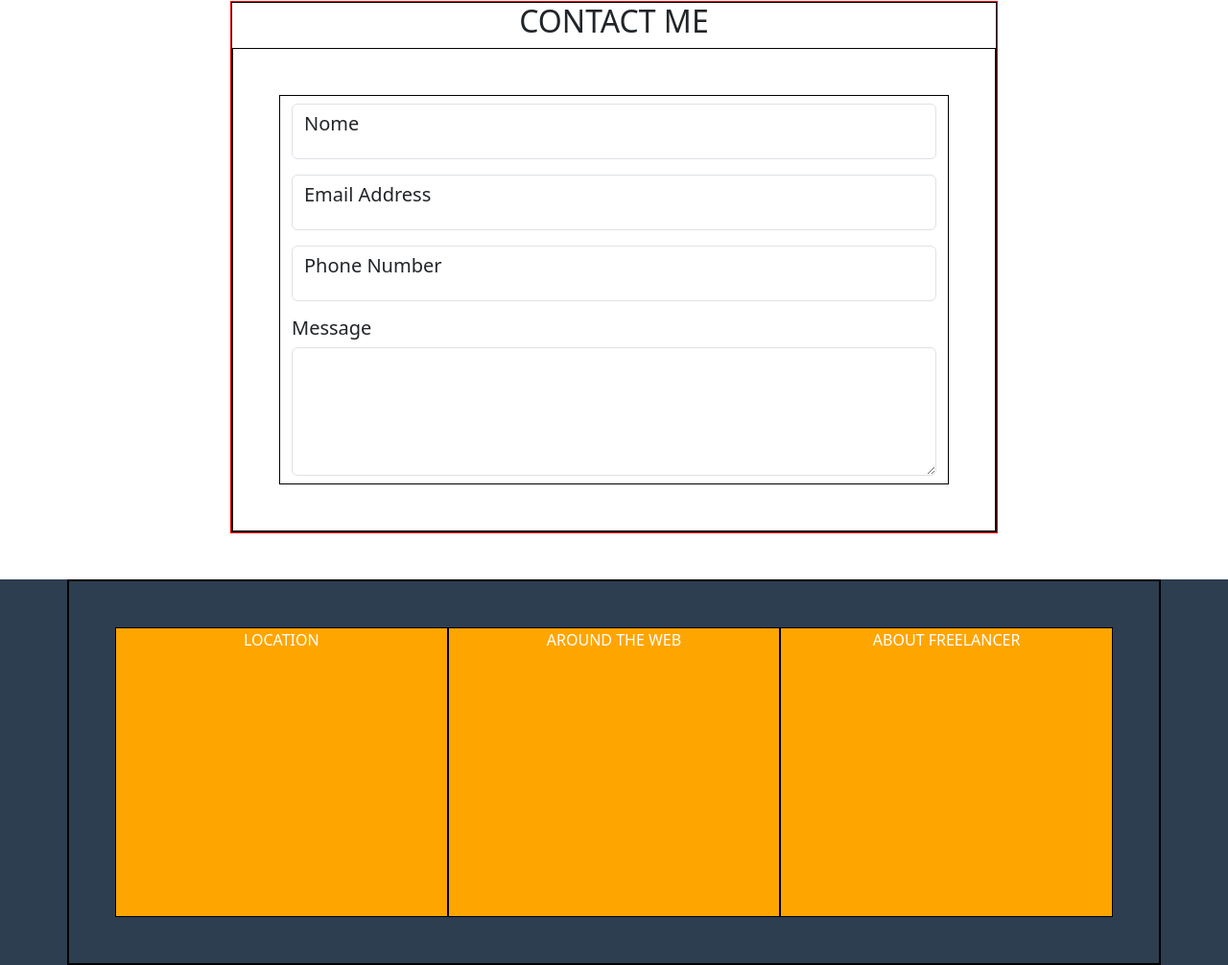
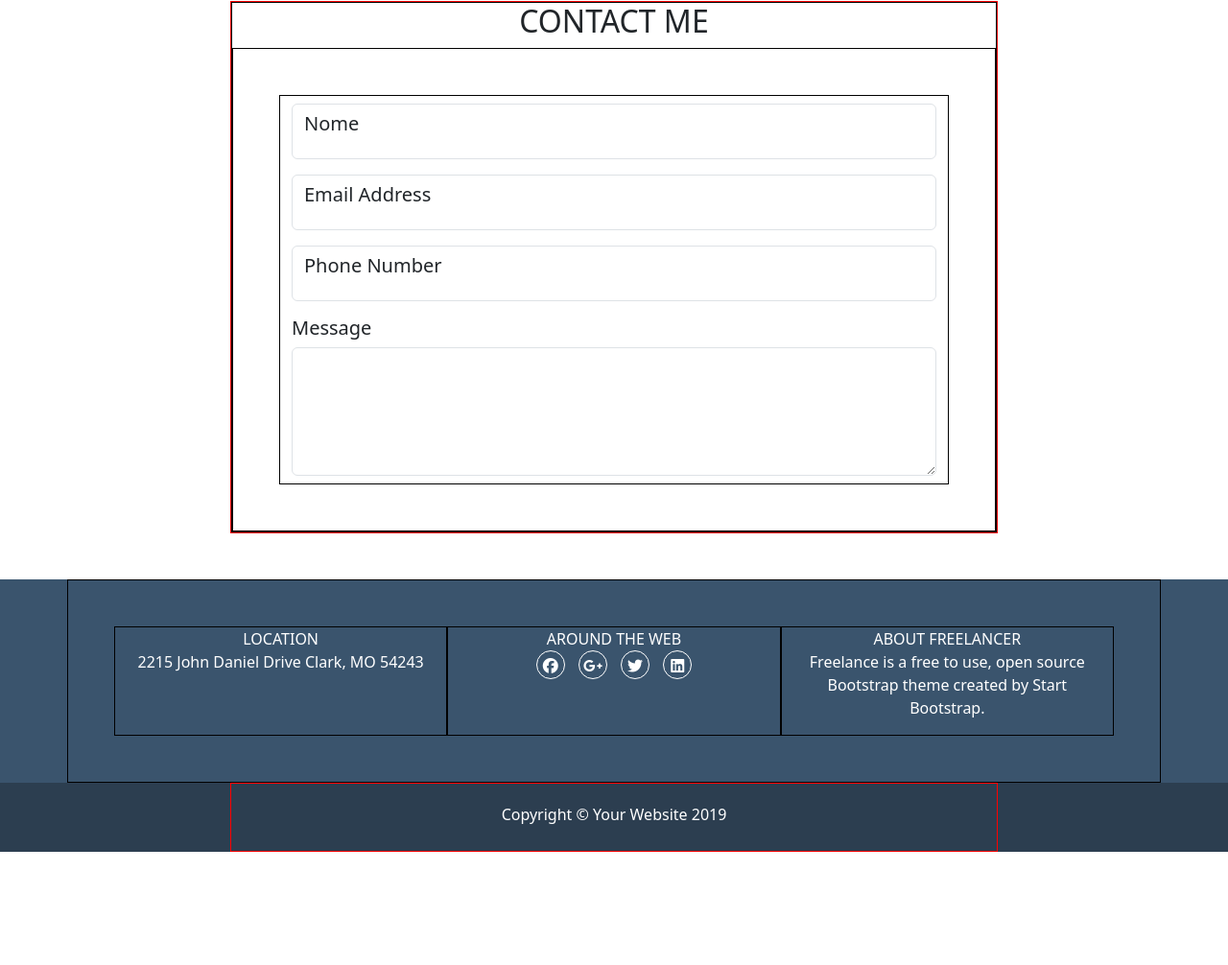
Before and after one commit to ryampeguero/html-css-bootstrap-freelancer, a plain HTML site: page index.html in a window 1280 px wide. Shown: the part 1632-2638 px from the top of the page at 96% size. After the commit the page ends 2520 px from the top, so only its background shows below. Drawn offline with nearby package versions, Linux system fonts and the light colour scheme.

Commit message:
feat: footer section done

```diff
--- a/css/style.css
+++ b/css/style.css
@@ -1,6 +1,7 @@
 :root {
     --ms_color_primary: #2C3E50;
     --ms_color_secondary: #1ABC9C;
+    --ms_color_tfooter: #3A546D;
 }
 
 
@@ -59,6 +60,10 @@ img {
     background-color: var(--ms_color_secondary);
 }
 
+.ms_tfooter {
+    background-color: var(--ms_color_tfooter);
+}
+
 
 /* MAIN */
 
@@ -112,7 +117,22 @@ img {
 
 /* INFO */
 .ms_col_info {
-    background-color: orange;
-    text-align: center;
+    background-color:ù orange;
+
     border: 1px solid black;
 }
+
+.share-icons i {
+    display: inline-block;
+    width: 30px;
+    height: 30px;
+    line-height: 30px;
+    border-radius: 50%;
+    margin: 0 5px;
+    border: 1px solid white;
+}
+
+/* COPYRIGHT */
+.ms_footer p {
+    padding: 20px 0px 10px 0;
+}
--- a/index.html
+++ b/index.html
@@ -205,10 +205,6 @@
                                     <textarea class="form-control" id="message" rows="5"></textarea>
 
                                 </div>
-
-
-
-
                             </form>
                             <!-- /FORM -->
                         </div>
@@ -224,17 +220,32 @@
 
     <footer class="text-white">
         <!-- INFO SECTION -->
-        <section class="ms_primary">
+        <section class="ms_tfooter">
             <div class="container ms_container">
-                <div class="row ms_row p-5">
+                <div class="row p-5 text-center text-white">
                     <div class="col-12 col-md-4 ms_col_info">
-                        LOCATION
+                        <div>
+                            <p>
+                                LOCATION <br>
+                                2215 John Daniel Drive Clark, MO 54243
+                            </p>
+                        </div>
                     </div>
                     <div class="col-12 col-md-4 ms_col_info">
-                        AROUND THE WEB
+                        <p class="share-icons">
+                            AROUND THE WEB <br>
+                            <i class="fa-brands fa-facebook"></i>
+                            <i class="fa-brands fa-google-plus-g"></i>
+                            <i class="fa-brands fa-twitter"></i>
+                            <i class="fa-brands fa-linkedin"></i>
+                        </p>
                     </div>
                     <div class="col-12 col-md-4 ms_col_info">
-                        ABOUT FREELANCER
+                        <p>
+                            ABOUT FREELANCER <br>
+                            Freelance is a free to use, open source Bootstrap theme created by Start Bootstrap.
+                        </p>
+
                     </div>
                 </div>
             </div>
@@ -242,6 +253,16 @@
         <!-- /INFO SECTION -->
 
         <!-- BOTTOM SECTION -->
+        <section  class="ms_primary">
+            <div class="ms_small_container">
+                <div class="container-fluid ms_footer">
+                    <div class="row d-flex align-item-center text-center">
+                        <p>Copyright © Your Website 2019</p>
+                    </div>
+
+                </div>
+            </div>
+        </section>
         <!-- /BOTTOM SECTION -->
     </footer>
 
```
